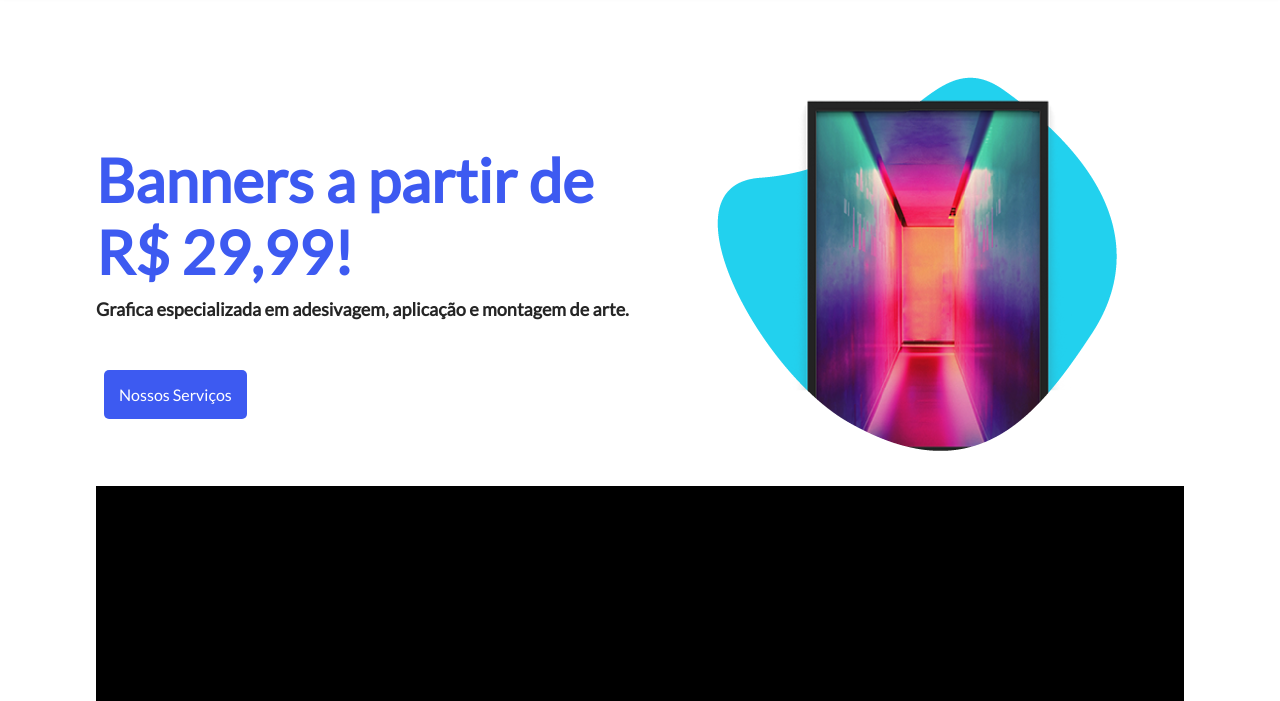
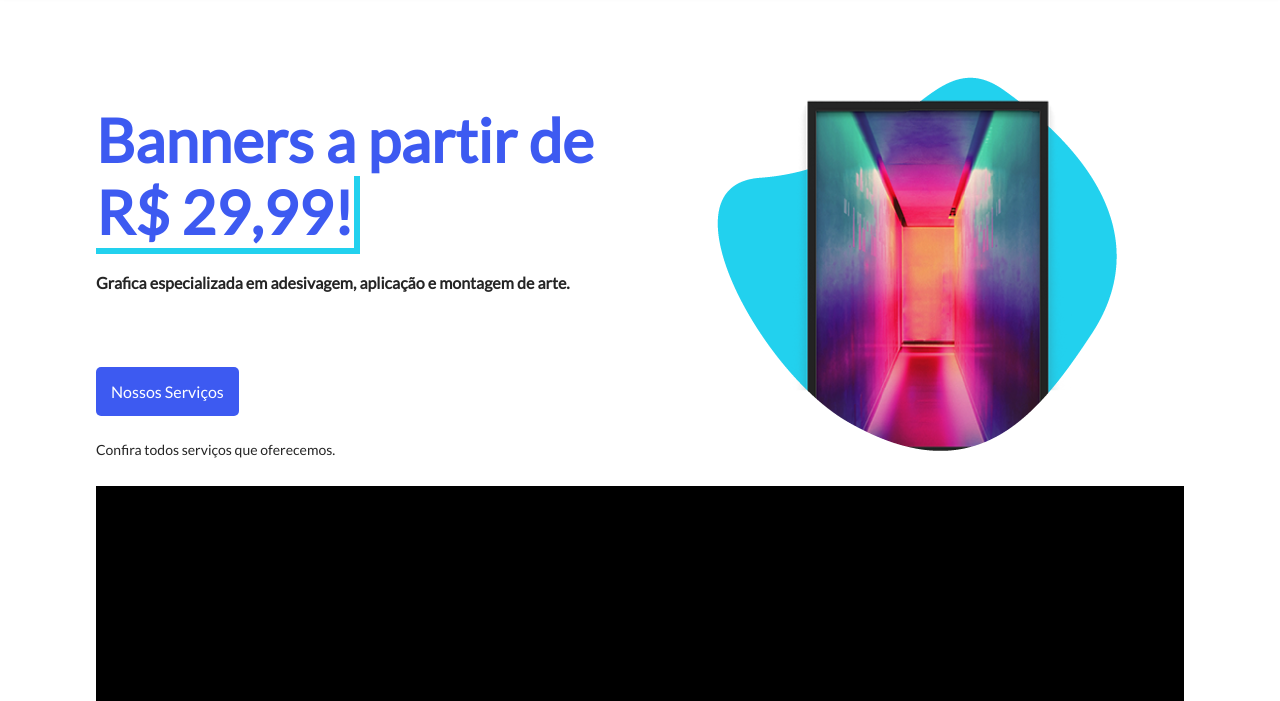
Before and after one commit to leoraganicchi/https-github.com-leoraganicchi-leoraganicchi.github.io, a plain HTML site: page index.html in a window 1280 px wide. Shown: the part 99-800 px from the top of the page. Drawn offline with nearby package versions, Linux system fonts and the light colour scheme.

Commit message:
static changes

```diff
--- a/css/headerfooter.css
+++ b/css/headerfooter.css
@@ -114,6 +114,10 @@ body {
     padding:.5rem;
 }
 
+.social:hover {
+    filter: brightness(155%) contrast(160%) saturate(9);
+}
+
 
 /* FOOTER STARTS */
 
--- a/css/index.css
+++ b/css/index.css
@@ -40,11 +40,16 @@
                     font-weight: 900px;
                 }
 
+                .promo h1 span {
+                    box-shadow: 3px 3px 0px 3px var(--low-blue);
+                    width: fit-content;
+
+                }
 
                 .promo p {
-                    margin-top:10px;
+                    margin-top:25px;
                     color:var(--font-color);
-                    font-size: 18px;
+                    font-size: 16px;
                     font-weight: 600;
                 }
 
@@ -53,8 +58,7 @@
                     color: white;
                 }
                 .promo .button-box {
-                    margin-left:0.5rem;
-                    margin-top:50px;
+                    margin-top:75px;
                     background-color: var(--main-color);
                     border-radius: 5px;
                     padding:15px;
@@ -70,6 +74,11 @@
                 .promo .button-box:active{
                     transform: scale(0.99);
                     transition: all 0.2s;
+                }
+
+                .promo .lowkey {
+                    font-weight: 200;
+                    font-size: 14px;
                 }
 
 
--- a/index.html
+++ b/index.html
@@ -3,8 +3,8 @@
 
 <head>
     <title>Pardal Adesivos</title>
-    <!-- Required meta tags -->
     <!--Search for new meta tags-->
+    <!--Add analytics-->
     <meta charset="utf-8">
     <meta name="viewport" content="width=device-width, initial-scale=1, shrink-to-fit=no">
 
@@ -32,9 +32,10 @@
 
             <div class="wrapper">
                 <div class="promo">
-                    <h1>Banners a partir de R$ 29,99!</h1>
+                    <h1>Banners a partir de <span>R$ 29,99!</span></h1>
                     <p>Grafica especializada em adesivagem, aplicação e montagem de arte.</p>
                     <a class="button" href="/servicos.html"><div class="button-box">Nossos Serviços</div></a>
+                    <p class="lowkey">Confira todos serviços que oferecemos.</p>
                 </div>
                 <div class="image1">
                     <img src="/imgs/frame1.png">
```
